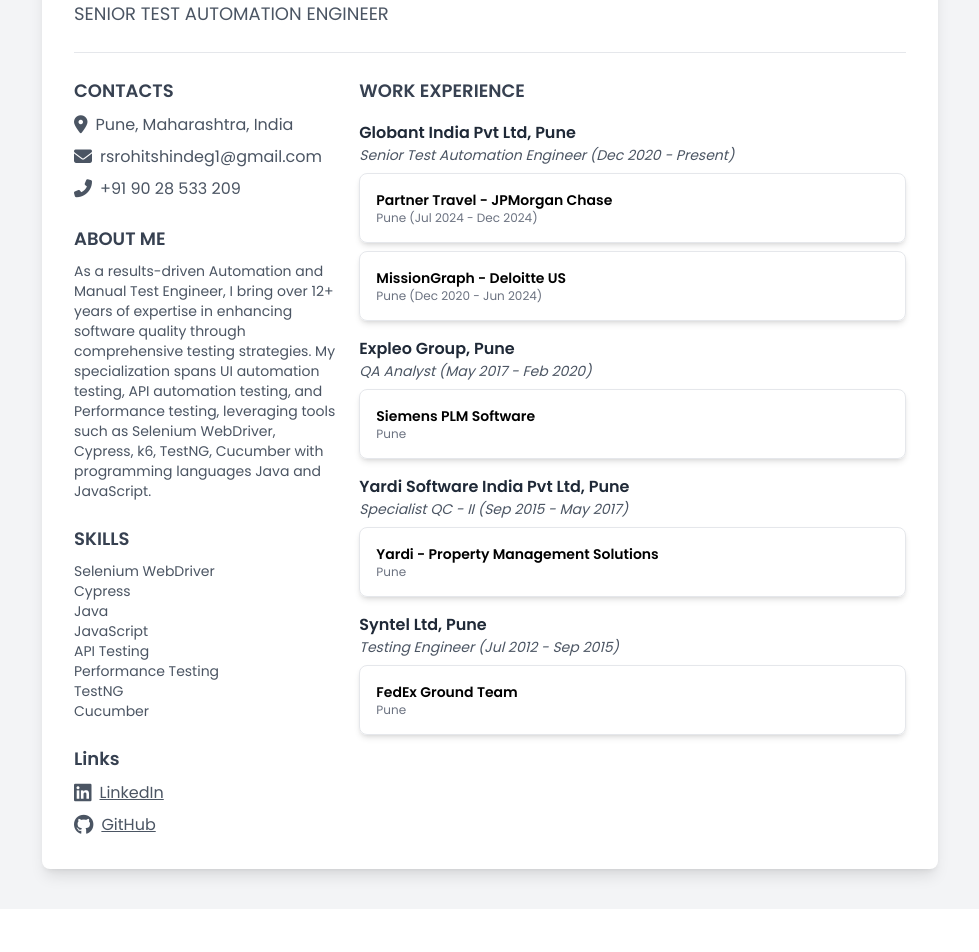
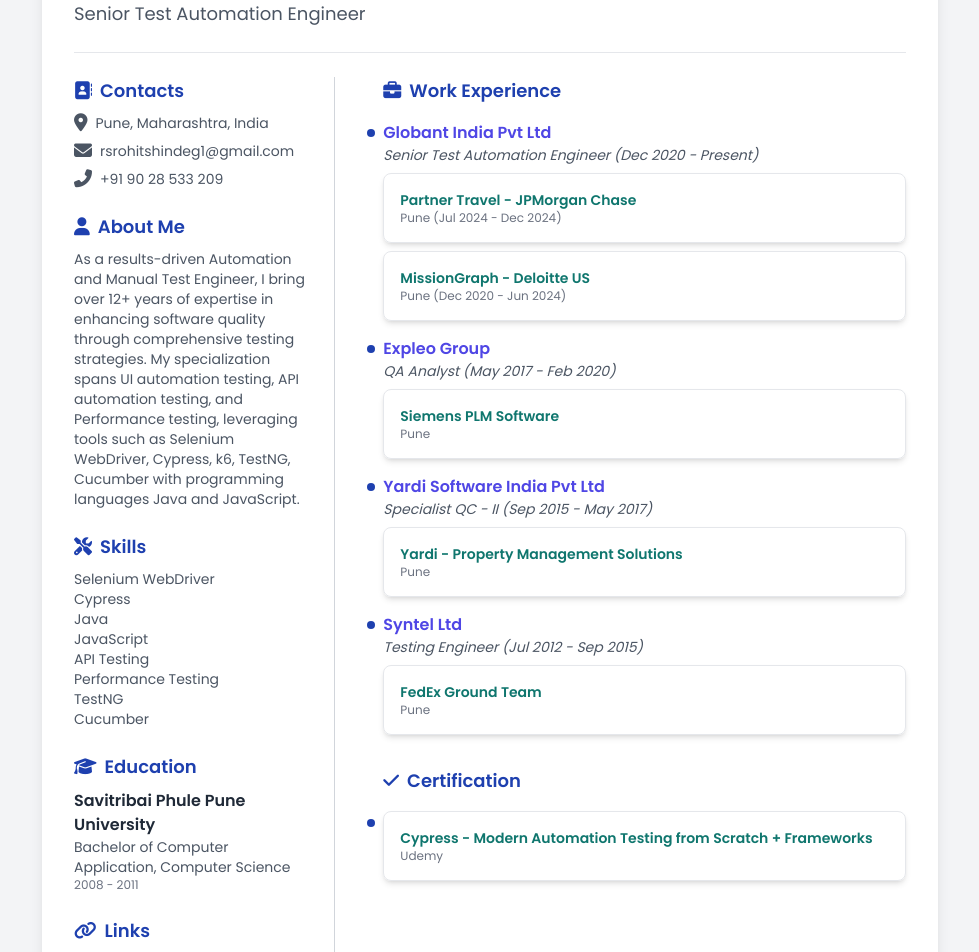
Before and after one commit to rsrohit/resume-rohit-shinde, a Vue app: page / in a window 1280 px wide. Shown: the part 120-1072 px from the top of the page, without its empty margins (150-1129 px from the left). Before the commit the page ends 1029 px from the top, so only its background shows below. Built offline with nearby package versions, Linux system fonts and the light colour scheme.

Commit message:
Update the App.vue with alignment and styling changes, updated data

```diff
--- a/src/App.vue
+++ b/src/App.vue
@@ -2,25 +2,28 @@
   <div class="min-h-screen bg-gray-100 flex justify-center py-10 px-5">
     <div class="max-w-4xl w-full bg-white shadow-lg rounded-lg p-8">
       <header class="text-left border-b pb-6">
-        <h1 class="text-4xl font-bold text-gray-900">ROHIT SHINDE</h1>
-        <p class="text-lg text-gray-600 mt-2">SENIOR TEST AUTOMATION ENGINEER</p>
+        <h1 class="text-4xl font-bold text-blue-800">ROHIT SHINDE</h1>
+        <p class="text-lg text-gray-600 mt-2">Senior Test Automation Engineer</p>
       </header>
 
+      <!-- Grid Layout with Separator -->
       <div class="grid grid-cols-3 gap-6 mt-6">
         <!-- Left Column -->
-        <div class="col-span-1 space-y-6">
+        <div class="col-span-1 space-y-6 border-r border-gray-300 pr-6">
           <section>
-            <h2 class="text-lg font-semibold text-gray-700">CONTACTS</h2>
+            <h2 class="text-lg font-semibold text-blue-800 flex items-center">
+              <i class="fas fa-address-book mr-2"></i> Contacts
+            </h2>
             <div class="mt-2 space-y-2">
-              <div class="flex items-center text-gray-600">
+              <div class="flex items-center text-sm text-gray-600">
                 <i class="fas fa-map-marker-alt text-lg mr-2"></i>
                 <span>Pune, Maharashtra, India</span>
               </div>
-              <div class="flex items-center text-gray-600">
+              <div class="flex items-center text-sm text-gray-600">
                 <i class="fas fa-envelope text-lg mr-2"></i>
                 <span>rsrohitshindeg1@gmail.com</span>
               </div>
-              <div class="flex items-center text-gray-600">
+              <div class="flex items-center text-sm text-gray-600">
                 <i class="fas fa-phone-alt text-lg mr-2"></i>
                 <span>+91 90 28 533 209</span>
               </div>
@@ -28,7 +31,9 @@
           </section>
 
           <section>
-            <h2 class="text-lg font-semibold text-gray-700">ABOUT ME</h2>
+            <h2 class="text-lg font-semibold text-blue-800 flex items-center">
+              <i class="fas fa-user mr-2"></i> About Me
+            </h2>
             <p class="text-gray-600 mt-2 text-sm">
               As a results-driven Automation and Manual Test Engineer, I bring over 12+ years of expertise in enhancing
               software quality through comprehensive testing strategies. My specialization spans UI automation testing,
@@ -38,7 +43,9 @@
           </section>
 
           <section>
-            <h2 class="text-lg font-semibold text-gray-700">SKILLS</h2>
+            <h2 class="text-lg font-semibold text-blue-800 flex items-center">
+              <i class="fas fa-tools mr-2"></i> Skills
+            </h2>
             <div class="mt-2">
               <p class="text-gray-600 text-sm">Selenium WebDriver</p>
               <p class="text-gray-600 text-sm">Cypress</p>
@@ -52,7 +59,20 @@
           </section>
 
           <section>
-            <h2 class="text-lg font-semibold text-gray-700">Links</h2>
+            <h2 class="text-lg font-semibold text-blue-800 flex items-center">
+              <i class="fas fa-graduation-cap mr-2"></i> Education
+            </h2>
+            <div class="mt-2">
+              <h3 class="text-md font-semibold text-gray-800">Savitribai Phule Pune University</h3>
+              <p class="text-sm text-gray-600">Bachelor of Computer Application, Computer Science</p>
+              <p class="text-xs text-gray-500">2008 - 2011</p>
+            </div>
+          </section>
+
+          <section>
+            <h2 class="text-lg font-semibold text-blue-800 flex items-center">
+              <i class="fas fa-link mr-2"></i> Links
+            </h2>
             <div class="mt-2 space-y-2">
               <a href="https://linkedin.com/in/rohit-shinde-498a05a7" target="_blank"
                 class="flex items-center text-gray-600 hover:text-blue-600 transition duration-300">
@@ -69,22 +89,47 @@
         </div>
 
         <!-- Right Column -->
-        <div class="col-span-2">
+        <div class="col-span-2 pl-6">
           <section>
-            <h2 class="text-lg font-semibold text-gray-700">WORK EXPERIENCE</h2>
+            <h2 class="text-lg font-semibold text-blue-800 flex items-center">
+              <i class="fas fa-briefcase mr-2"></i> Work Experience
+            </h2>
 
             <div v-if="isLoading" class="flex justify-center mt-4">
               <span class="text-gray-500 text-sm">Loading experience...</span>
             </div>
 
             <div v-else class="mt-4 space-y-4">
-              <div v-for="company in workExperience" :key="company.id">
-                <h3 class="text-md font-semibold text-gray-800">{{ company.name }}</h3>
+              <div v-for="company in workExperience" :key="company.id" class="relative">
+                <!-- Bullet -->
+                <div class="absolute -left-4 top-2 w-2 h-2 bg-blue-800 rounded-full"></div>
+                <h3 class="text-md font-semibold text-indigo-600">{{ company.name }}</h3>
                 <p class="text-sm text-gray-600 italic">{{ company.position }} ({{ company.period }})</p>
                 <div v-for="project in company.projects" :key="project.project" @click="openModal(project)"
                   class="cursor-pointer p-4 border rounded-lg shadow-md hover:shadow-lg hover:bg-gray-50 transition mt-2">
-                  <p class="text-sm font-semibold">{{ project.project }}</p>
+                  <p class="text-sm font-semibold text-teal-700">{{ project.project }}</p>
                   <p class="text-xs text-gray-500">{{ project.location }}</p>
+                </div>
+              </div>
+            </div>
+          </section>
+
+          <section class="mt-8">
+            <h2 class="text-lg font-semibold text-blue-800 flex items-center">
+              <i class="fas fa-check mr-2"></i> Certification
+            </h2>
+            <div v-if="isLoading" class="flex justify-center mt-4">
+              <span class="text-gray-500 text-sm">Loading certifications...</span>
+            </div>
+
+            <div v-else class="mt-4 space-y-4">
+              <div v-for="cert in certifications" :key="cert.id" class="relative">
+                <!-- Bullet -->
+                <div class="absolute -left-4 top-2 w-2 h-2 bg-blue-800 rounded-full"></div>
+                <div @click="openCertModal(cert)"
+                  class="cursor-pointer p-4 border rounded-lg shadow-md hover:shadow-lg hover:bg-gray-50 transition">
+                  <p class="text-sm font-semibold text-teal-700">{{ cert.title }}</p>
+                  <p class="text-xs text-gray-500">{{ cert.platform }}</p>
                 </div>
               </div>
             </div>
@@ -108,6 +153,19 @@
         </div>
       </div>
     </div>
+
+    <!-- Modal for Certifications -->
+    <div v-if="showCertModal" class="fixed inset-0 flex items-center justify-center bg-gray-900 bg-opacity-50">
+      <div class="bg-white w-[1000px] max-w-full rounded-lg p-6 shadow-lg max-h-[90vh] overflow-y-auto relative">
+        <button @click="closeCertModal" class="absolute top-4 right-4 text-gray-600" aria-label="Close Modal">✖</button>
+        <h2 class="text-xl font-bold text-gray-900 text-center">{{ selectedCert.title }}</h2>
+        <p class="text-gray-600 text-sm text-center">{{ selectedCert.platform }}</p>
+        <div class="mt-4 flex justify-center">
+          <img :src="selectedCert.imageUrl" alt="Certification"
+            class="max-w-full max-h-[70vh] border rounded-lg shadow-md">
+        </div>
+      </div>
+    </div>
   </div>
 </template>
 
@@ -121,6 +179,18 @@
       showModal: false,
       selectedExperience: {},
       workExperience: [], // Empty initially
+
+      showCertModal: false,
+      selectedCert: {},
+      certifications: [
+        {
+          id: 1,
+          title: "Cypress - Modern Automation Testing from Scratch + Frameworks",
+          platform: "Udemy",
+          imageUrl: "https://udemy-certificate.s3.amazonaws.com/image/UC-28e6db76-8a6d-403d-80ca-a46a83a6b166.jpg?v=1736420985000"
+        }
+      ],
+
       isLoading: true
     };
   },
@@ -138,11 +208,18 @@
     },
     closeModal() {
       this.showModal = false;
+    },
+
+    openCertModal(cert) {
+      this.selectedCert = cert;
+      this.showCertModal = true;
+    },
+    closeCertModal() {
+      this.showCertModal = false;
     }
   }
 };
 </script>
-
 
 <style>
 @import url('https://fonts.googleapis.com/css2?family=Poppins:wght@300;400;600&display=swap');
--- a/src/experienceData.js
+++ b/src/experienceData.js
@@ -2,7 +2,7 @@
 export default [
     {
         id: "globant",
-        name: "Globant India Pvt Ltd, Pune",
+        name: "Globant India Pvt Ltd",
         position: "Senior Test Automation Engineer",
         period: "Dec 2020 - Present",
         projects: [
@@ -38,7 +38,7 @@
     },
     {
         id: "expleo",
-        name: "Expleo Group, Pune",
+        name: "Expleo Group",
         position: "QA Analyst",
         period: "May 2017 - Feb 2020",
         projects: [
@@ -57,7 +57,7 @@
     },
     {
         id: "yardi",
-        name: "Yardi Software India Pvt Ltd, Pune",
+        name: "Yardi Software India Pvt Ltd",
         position: "Specialist QC - II",
         period: "Sep 2015 - May 2017",
         projects: [
@@ -76,7 +76,7 @@
     },
     {
         id: "syntel",
-        name: "Syntel Ltd, Pune",
+        name: "Syntel Ltd",
         position: "Testing Engineer",
         period: "Jul 2012 - Sep 2015",
         projects: [
```
